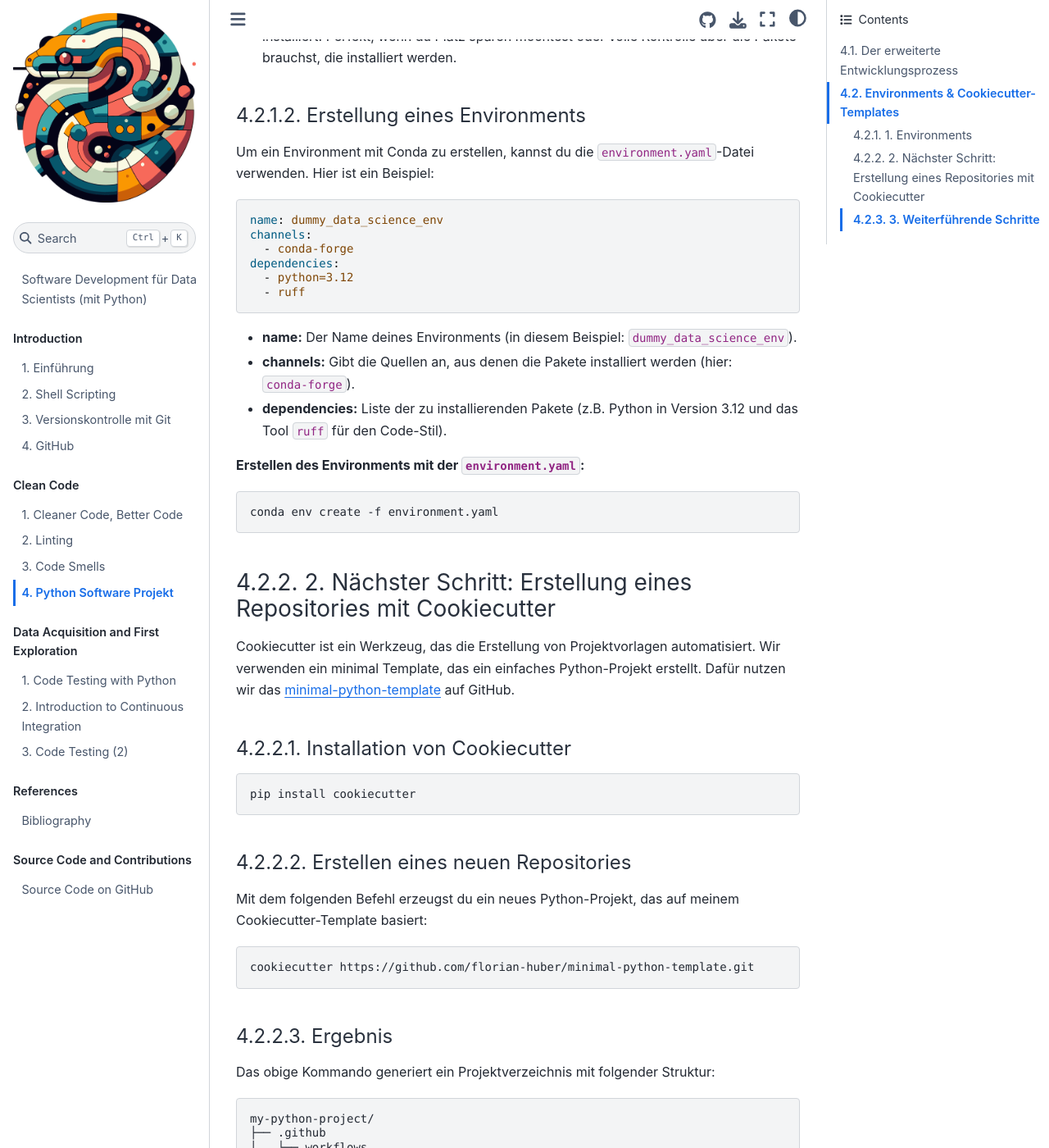
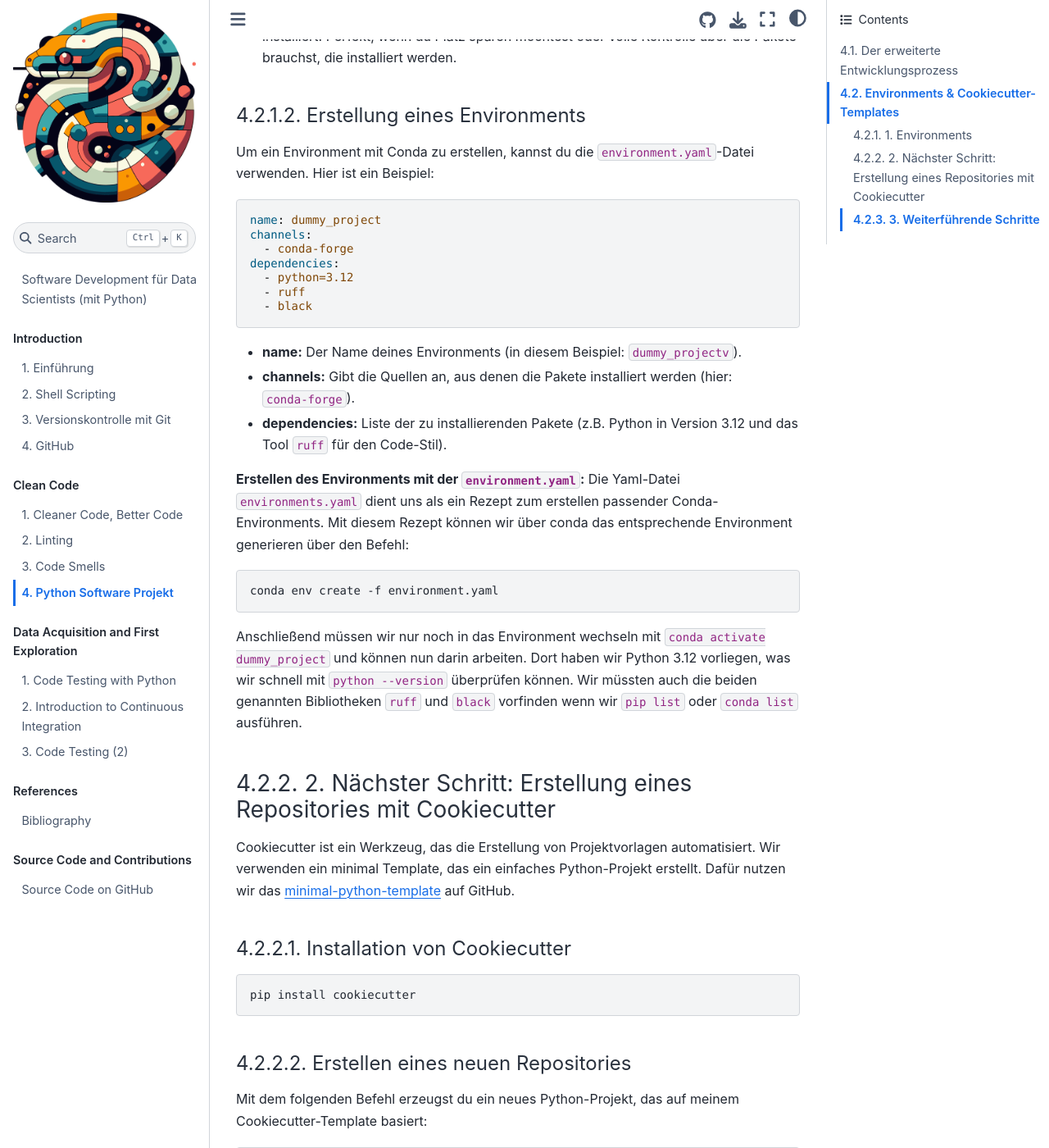
Before and after one commit to florian-huber/data_science_software_dev, a Jupyter Book: the page built from book/06_python_software_project.md, in a window 1280 px wide and 1400 px high, scrolled down 1950 px. Shown: the whole window at 82% size. Built offline with Jupyter Book 1.0.4 settings and Sphinx 7.4.7 and the Sphinx Book theme 1.1.4, drawn with Linux system fonts in a browser that asks for light colours; pages that are not in the unit, such as notebooks, are missing from menus.

Commit message:
expand text and fix example

````diff
--- a/book/06_python_software_project.md
+++ b/book/06_python_software_project.md
@@ -51,22 +51,28 @@
 Um ein Environment mit Conda zu erstellen, kannst du die `environment.yaml`-Datei verwenden. Hier ist ein Beispiel:
 
 ```yaml
-name: dummy_data_science_env
+name: dummy_project
 channels:
   - conda-forge
 dependencies:
   - python=3.12
   - ruff
+  - black
 ```
 
-- **name:** Der Name deines Environments (in diesem Beispiel: `dummy_data_science_env`).
+- **name:** Der Name deines Environments (in diesem Beispiel: `dummy_projectv`).
 - **channels:** Gibt die Quellen an, aus denen die Pakete installiert werden (hier: `conda-forge`).
 - **dependencies:** Liste der zu installierenden Pakete (z.B. Python in Version 3.12 und das Tool `ruff` für den Code-Stil).
 
 **Erstellen des Environments mit der `environment.yaml`:**
+Die Yaml-Datei `environments.yaml` dient uns als ein Rezept zum erstellen passender Conda-Environments. Mit diesem Rezept können wir über conda das entsprechende Environment generieren über den Befehl:
+
 ```bash
 conda env create -f environment.yaml
 ```
+
+Anschließend müssen wir nur noch in das Environment wechseln mit `conda activate dummy_project` und können nun darin arbeiten. Dort haben wir Python 3.12 vorliegen, was wir schnell mit `python --version` überprüfen können. Wir müssten auch die beiden genannten Bibliotheken `ruff` und `black` vorfinden wenn wir `pip list` oder `conda list` ausführen.
+
 
 ### 2. Nächster Schritt: Erstellung eines Repositories mit Cookiecutter
 
````
